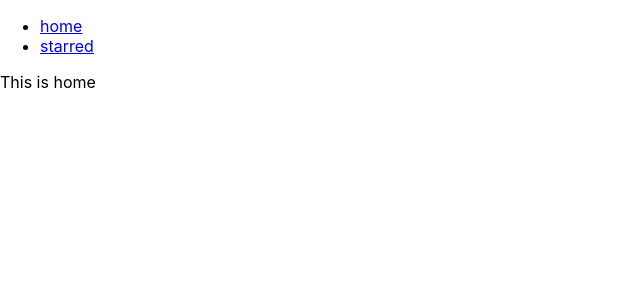
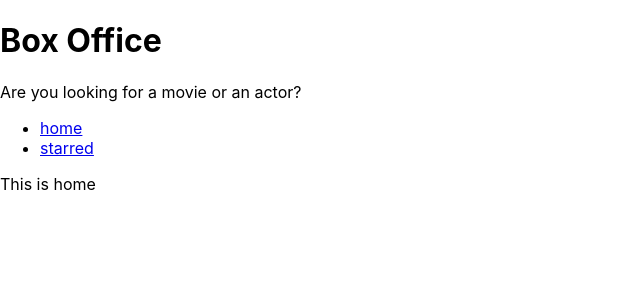
Before and after one commit to abhayagarwal5/box-office, a React (Create React App) app: page / in a window 1280 px wide. Shown: the top 300 px of the page, without its empty margins (0-640 px from the left). Built offline with nearby package versions, Linux system fonts and the light colour scheme.

Commit message:
added layout management and created title

```diff
--- a/src/App.js
+++ b/src/App.js
@@ -1,13 +1,10 @@
 import React from 'react';
 import { Switch, Route } from 'react-router-dom';
-import Navs from './components/Navs';
 import Home from './pages/Home';
 import Starred from './pages/Starred';
 
 function App() {
   return (
-    <div>
-      <Navs />
     <Switch>
       <Route exact path="/">
         <Home />
@@ -19,7 +16,6 @@
         <div>Not found</div>
       </Route>
     </Switch>
-    </div>
   );
 }
 
--- /dev/null
+++ b/src/components/MainPageLayout.jsx
@@ -0,0 +1,19 @@
+import React from 'react';
+// import { Switch, Route } from 'react-router-dom';
+import Navs from './Navs';
+import Titles from './Titles';
+
+const MainPageLayout = ({ children }) => {
+  return (
+    <div>
+      <Titles
+        title="Box Office"
+        subtitle="Are you looking for a movie or an actor?"
+      />
+      <Navs />
+      {children}
+    </div>
+  );
+};
+
+export default MainPageLayout;
--- /dev/null
+++ b/src/components/Titles.jsx
@@ -0,0 +1,12 @@
+import React from 'react';
+
+const Titles = ({ title, subtitle }) => {
+  return (
+    <div>
+      <h1>{title}</h1>
+      <p>{subtitle}</p>
+    </div>
+  );
+};
+
+export default Titles;
--- a/src/pages/Home.jsx
+++ b/src/pages/Home.jsx
@@ -1,7 +1,8 @@
 import React from 'react';
+import MainPageLayout from '../components/MainPageLayout';
 
 const Home = () => {
-  return <div>This is home</div>;
+  return <MainPageLayout>This is home</MainPageLayout>;
 };
 
 export default Home;
--- a/src/pages/Starred.jsx
+++ b/src/pages/Starred.jsx
@@ -1,7 +1,8 @@
 import React from 'react';
+import MainPageLayout from '../components/MainPageLayout';
 
 const Starred = () => {
-  return <div>this is starred</div>;
+  return <MainPageLayout>this is starred</MainPageLayout>;
 };
 
 export default Starred;
```
Lines whose indentation alone changed are shown as unchanged.
